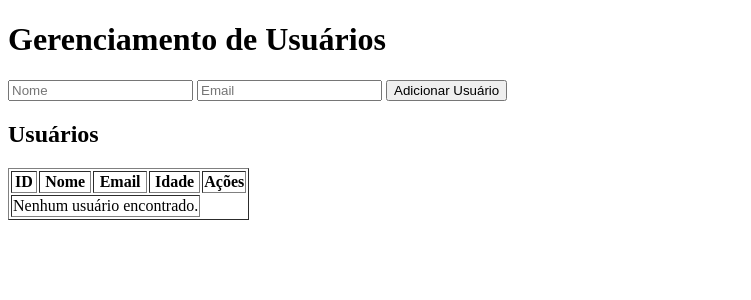
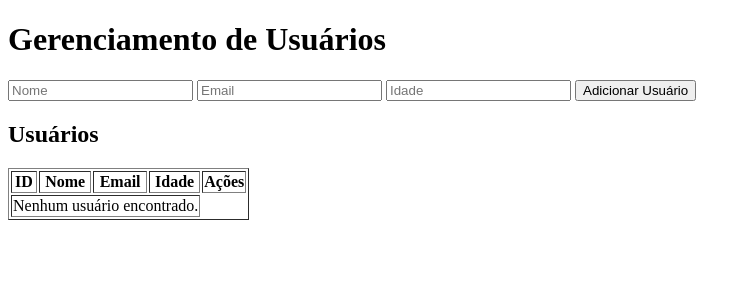
Before and after one commit to Sieggh/CRUD-PHP, a PHP site: page / in a window 1280 px wide. Shown: the top 300 px of the page, without its empty margins (0-751 px from the left). Run offline with PHP 8.4, Linux system fonts and the light colour scheme; data that the repository does not hold is empty.

Commit message:
Input de idade em Index.php

```diff
--- a/index.php
+++ b/index.php
@@ -12,6 +12,7 @@
     <form action="create.php" method="POST">
         <input type="text" name="name" placeholder="Nome" required>
         <input type="email" name="email" placeholder="Email" required>
+        <input type="idade" name="idade" placeholder="Idade" required>
         <button type="submit">Adicionar Usuário</button>
     </form>
 
```
